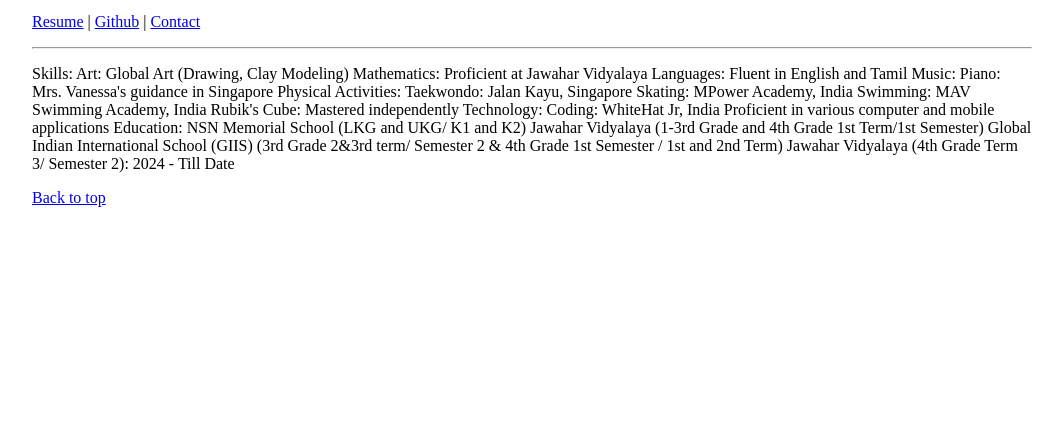
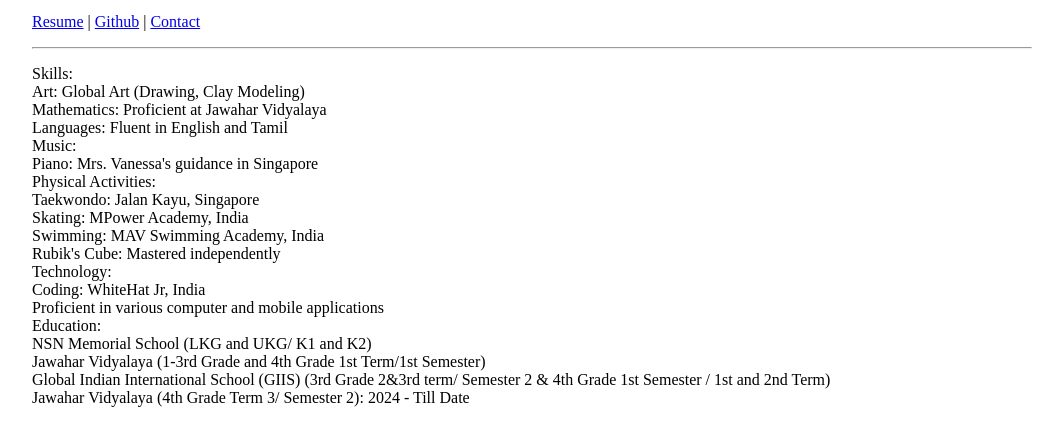
Before and after one commit to pranavhh/pranavhh.github.io, a plain HTML site: page index.html in a window 1280 px wide. Shown: the part 165-610 px from the top of the page, without its empty margins (18-1081 px from the left). Drawn offline with Linux system fonts and the light colour scheme.

Commit message:
Adding the correct description about me
N.A.

```diff
--- a/index.html
+++ b/index.html
@@ -13,28 +13,27 @@ Chennai - 600083</p>
 <p><a href="https://docs.google.com/document/d/1Eav3yrfRxca9PCfr_lqZWP659JZQnRdu/edit?usp=sharing&ouid=100509702713916223633&rtpof=true&sd=true">Resume</a> | <a href="https://github.com/pranavhh">Github</a> | <a href="mailto:pranav151214@icloud.com" onmouseover="this.href=this.href.replace(/x/g,'');">Contact</a></p>
 <hr>
 
-<p>Skills:
-Art: Global Art (Drawing, Clay Modeling)
-Mathematics: Proficient at Jawahar Vidyalaya
-Languages: Fluent in English and Tamil
-Music:
-Piano: Mrs. Vanessa's guidance in Singapore
-Physical Activities:
-Taekwondo: Jalan Kayu, Singapore
-Skating: MPower Academy, India
-Swimming: MAV Swimming Academy, India
-Rubik's Cube: Mastered independently
-Technology:
-Coding: WhiteHat Jr, India
-Proficient in various computer and mobile applications
-Education:
-NSN Memorial School (LKG and UKG/ K1 and K2)
-Jawahar Vidyalaya (1-3rd Grade and 4th Grade 1st Term/1st Semester)
-Global Indian International School (GIIS) (3rd Grade 2&3rd term/ Semester 2 & 4th Grade 1st Semester / 1st and 2nd Term)
-Jawahar Vidyalaya (4th Grade Term 3/ Semester 2): 2024 - Till Date
+<p>Skills:<br>
+Art: Global Art (Drawing, Clay Modeling) <br>
+Mathematics: Proficient at Jawahar Vidyalaya <br>
+Languages: Fluent in English and Tamil <br>
+Music: <br>
+Piano: Mrs. Vanessa's guidance in Singapore<br>
+Physical Activities:<br>
+Taekwondo: Jalan Kayu, Singapore<br>
+Skating: MPower Academy, India<br>
+Swimming: MAV Swimming Academy, India<br>
+Rubik's Cube: Mastered independently<br>
+Technology:<br>
+Coding: WhiteHat Jr, India<br>
+Proficient in various computer and mobile applications<br>
+Education:<br>
+NSN Memorial School (LKG and UKG/ K1 and K2)<br>
+Jawahar Vidyalaya (1-3rd Grade and 4th Grade 1st Term/1st Semester)<br>
+Global Indian International School (GIIS) (3rd Grade 2&3rd term/ Semester 2 & 4th Grade 1st Semester / 1st and 2nd Term)<br>
+Jawahar Vidyalaya (4th Grade Term 3/ Semester 2): 2024 - Till Date<br>
 </p>
 
-<a href="#top">Back to top</a>
 
 </body>
 
```
